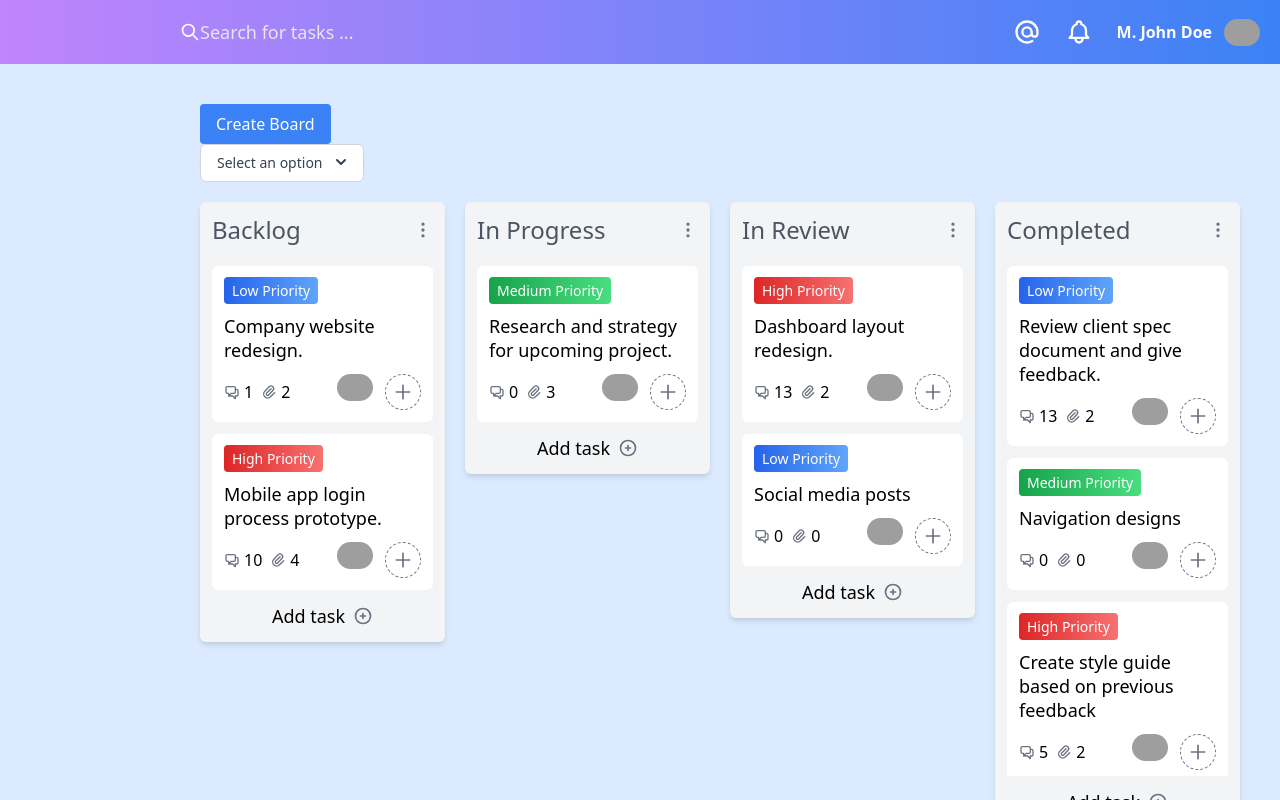
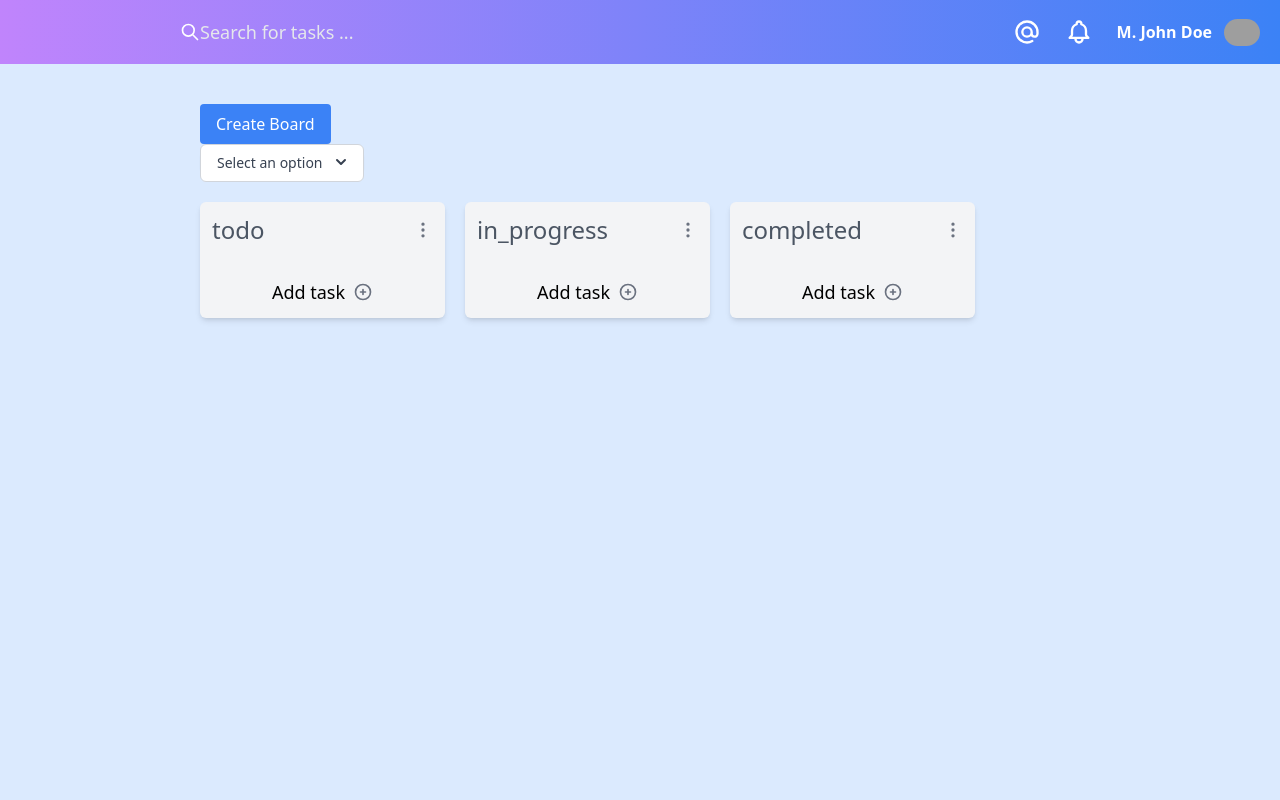
Before and after one commit to tanmay-choudhary/kanban_app, a Next.js app: page / in a window 1280 px wide. Built offline with nearby package versions, Linux system fonts and the light colour scheme; grey boxes are pictures that could not be loaded.

Commit message:
fix phase ii completed

```diff
--- a/components/CardItem.js
+++ b/components/CardItem.js
@@ -36,43 +36,18 @@ function CardItem({ data, index }) {
               ? "Medium Priority"
               : "High Priority"}
           </label>
-          <h5 className="text-md my-3 text-lg leading-6">{data.title}</h5>
+          <h5 className="text-md my-3 text-lg leading-6">{data.name}</h5>
           <div className="flex justify-between">
             <div className="flex space-x-2 items-center">
               <span className="flex space-x-1 items-center">
                 <ChatAlt2Icon className="w-4 h-4 text-gray-500" />
-                <span>{data.chat}</span>
+                <span>{data.description}</span>
               </span>
               <span className="flex space-x-1 items-center">
                 <PaperClipIcon className="w-4 h-4 text-gray-500" />
-                <span>{data.attachment}</span>
+                <span>{data.dueDate}</span>
               </span>
             </div>
-
-            <ul className="flex space-x-3">
-              {data.assignees.map((ass, index) => {
-                return (
-                  <li key={index}>
-                    <img
-                      src={ass.avt} // Assuming ass.avt contains the image URL
-                      alt="Avatar"
-                      width="36"
-                      height="36"
-                      style={{ objectFit: "cover" }}
-                      className="rounded-full"
-                    />
-                  </li>
-                );
-              })}
-              <li>
-                <button
-                  className="border border-dashed flex items-center w-9 h-9 border-gray-500 justify-center
-                    rounded-full"
-                >
-                  <PlusIcon className="w-5 h-5 text-gray-500" />
-                </button>
-              </li>
-            </ul>
           </div>
         </div>
       )}
--- a/components/Dropdown.js
+++ b/components/Dropdown.js
@@ -1,19 +1,31 @@
 // components/Dropdown.js
 
-import React, { useState } from "react";
-
-const Dropdown = ({ options, onSelect }) => {
+import React, { useState, useEffect } from "react";
+const Dropdown = ({ options, onSelect, id, setBoardData, boards }) => {
   const [isOpen, setIsOpen] = useState(false);
-  const [selectedOption, setSelectedOption] = useState(null);
-
+  const [selectedOption, setSelectedOption] = useState(options[0] || null);
+  console.log(options[0]);
   const toggleDropdown = () => {
     setIsOpen(!isOpen);
   };
+  useEffect(() => {
+    if (options) {
+      setSelectedOption(options[0]);
+    }
+  }, [options]);
 
   const handleSelect = (option) => {
     setSelectedOption(option);
     onSelect(option);
     setIsOpen(false);
+    //console.log("o");
+    for (let i = 0; i < boards.length; i++) {
+      // console.log(boards[i], option.id);
+      if (option.id == boards[i].id) {
+        //console.log(option, boards[i]);
+        setBoardData(boards[i]);
+      }
+    }
   };
 
   return (
--- a/pages/create-board.js
+++ b/pages/create-board.js
@@ -26,12 +26,27 @@ function Create() {
         id: Date.now(),
         name,
         description,
-        kanbans: {
-          todo: [],
-          in_progress: [],
-          completed: [],
-        },
+        // kanbans: {
+        //   todo: [],
+        //   in_progress: [],
+        //   completed: [],
+        // },
+        kanbans: [
+          {
+            name: "todo",
+            items: [],
+          },
+          {
+            name: "in_progress",
+            items: [],
+          },
+          {
+            name: "completed",
+            items: [],
+          },
+        ],
       };
+      let boards = JSON.parse(window.localStorage.getItem("boards")) || [];
       const updatedBoards = [...boards, newBoard];
       setBoards(updatedBoards);
       window.localStorage.setItem("boards", JSON.stringify(updatedBoards));
--- a/pages/index.js
+++ b/pages/index.js
@@ -30,15 +30,38 @@ function createGuidId() {
 
 export default function Home() {
   const [ready, setReady] = useState(false);
-  const [boardData, setBoardData] = useState(BoardData);
+  const [boardData, setBoardData] = useState([]);
   const [showModal, setShowModal] = useState(false);
   const [selectedBoard, setSelectedBoard] = useState(0);
   const [boards, setBoards] = useState([]);
 
   useEffect(() => {
     const storedBoards = JSON.parse(window.localStorage.getItem("boards"));
+    console.log(storedBoards);
     if (storedBoards) {
       setBoards(storedBoards);
+      setBoardData(storedBoards[0]);
+    } else {
+      setBoards([]);
+      setBoardData({
+        id: Date.now(),
+        name: "Initial Card",
+        description: "",
+        kanbans: [
+          {
+            name: "todo",
+            items: [],
+          },
+          {
+            name: "in_progress",
+            items: [],
+          },
+          {
+            name: "completed",
+            items: [],
+          },
+        ],
+      });
     }
   }, []);
 
@@ -52,17 +75,27 @@ export default function Home() {
     if (!re.destination) return;
     let newBoardData = boardData;
     var dragItem =
-      newBoardData[parseInt(re.source.droppableId)].items[re.source.index];
-    newBoardData[parseInt(re.source.droppableId)].items.splice(
+      newBoardData.kanbans[parseInt(re.source.droppableId)].items[
+        re.source.index
+      ];
+    newBoardData.kanbans[parseInt(re.source.droppableId)].items.splice(
       re.source.index,
       1
     );
-    newBoardData[parseInt(re.destination.droppableId)].items.splice(
+    newBoardData.kanbans[parseInt(re.destination.droppableId)].items.splice(
       re.destination.index,
       0,
       dragItem
     );
     setBoardData(newBoardData);
+    let tempData = boards;
+    for (let i = 0; i < tempData.length; i++) {
+      if (tempData[i].id == newBoardData.id) {
+        tempData[i] = newBoardData;
+      }
+    }
+    window.localStorage.setItem("boards", JSON.stringify(tempData));
+    setBoards(tempData);
   };
 
   const openModal = (boardId) => {
@@ -80,16 +113,20 @@ export default function Home() {
       name: name,
       description: description,
       dueDate: dueDate,
-      priority: 0,
-      chat: 0,
-      attachment: 0,
-      assignees: [],
     };
 
-    let newBoardData = [...boardData];
-    newBoardData[selectedBoard].items.push(item);
+    let newBoardData = boardData;
+    newBoardData.kanbans[selectedBoard].items.push(item);
+    console.log(newBoardData);
     setBoardData(newBoardData);
-
+    let tempData = boards;
+    for (let i = 0; i < tempData.length; i++) {
+      if (tempData[i].id == newBoardData.id) {
+        tempData[i] = newBoardData;
+      }
+    }
+    window.localStorage.setItem("boards", JSON.stringify(tempData));
+    setBoards(tempData);
     closeModal(); // Close the modal after adding data
   };
 
@@ -103,7 +140,12 @@ export default function Home() {
         <div className="flex flex-initial justify-between">
           <Dropdown
             options={boards}
-            onSelect={(option) => console.log("Selected option:", option)}
+            onSelect={(option) =>
+              console.log("Selected option:", option, boardData)
+            }
+            id={boardData?.id}
+            setBoardData={setBoardData}
+            boards={boards}
           />
         </div>
 
@@ -111,7 +153,7 @@ export default function Home() {
         {ready && (
           <DragDropContext onDragEnd={onDragEnd}>
             <div className="grid grid-cols-4 gap-5 my-5">
-              {boardData.map((board, bIndex) => {
+              {boardData.kanbans.map((board, bIndex) => {
                 return (
                   <div key={board.name}>
                     <Droppable droppableId={bIndex.toString()}>
```
